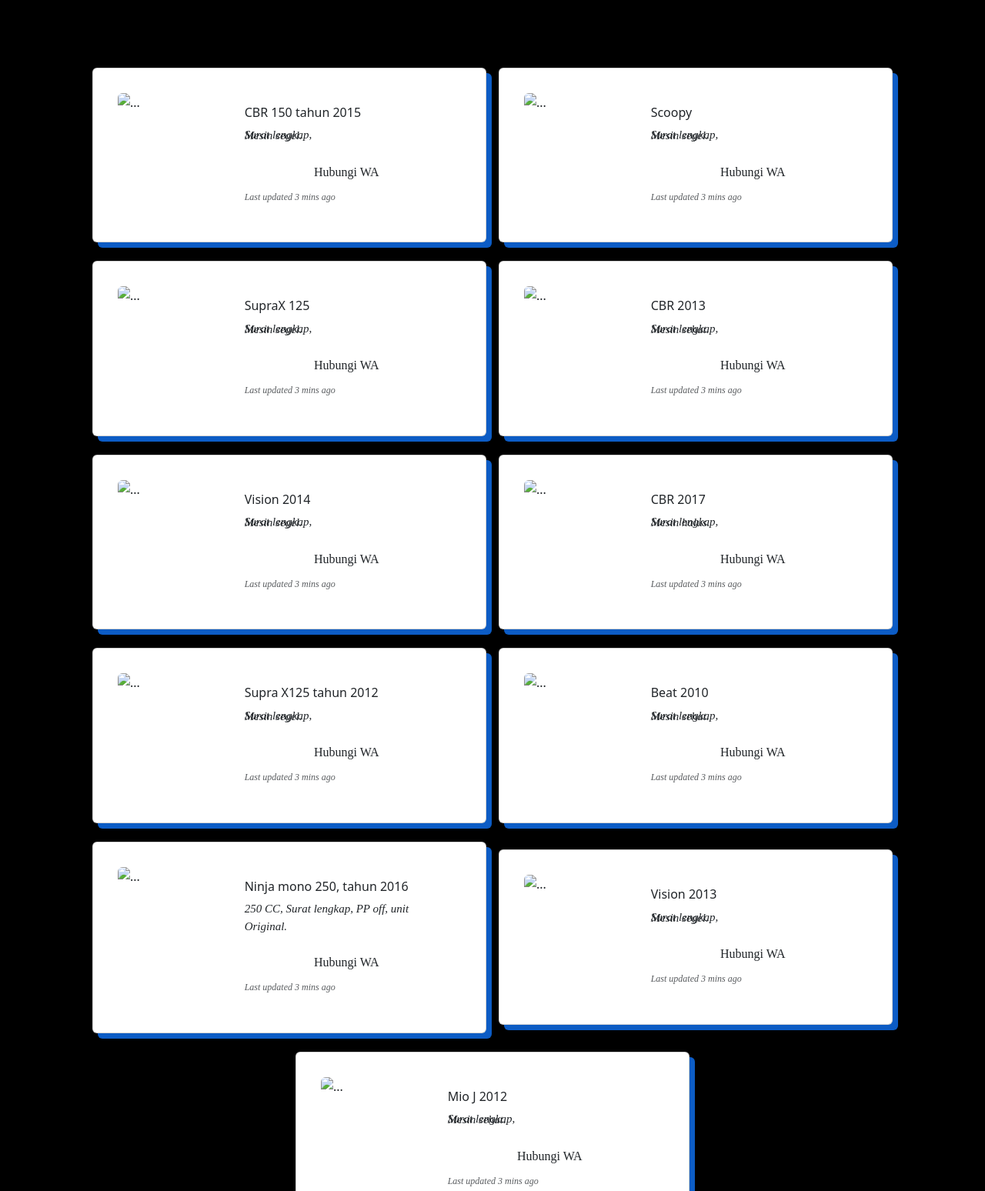
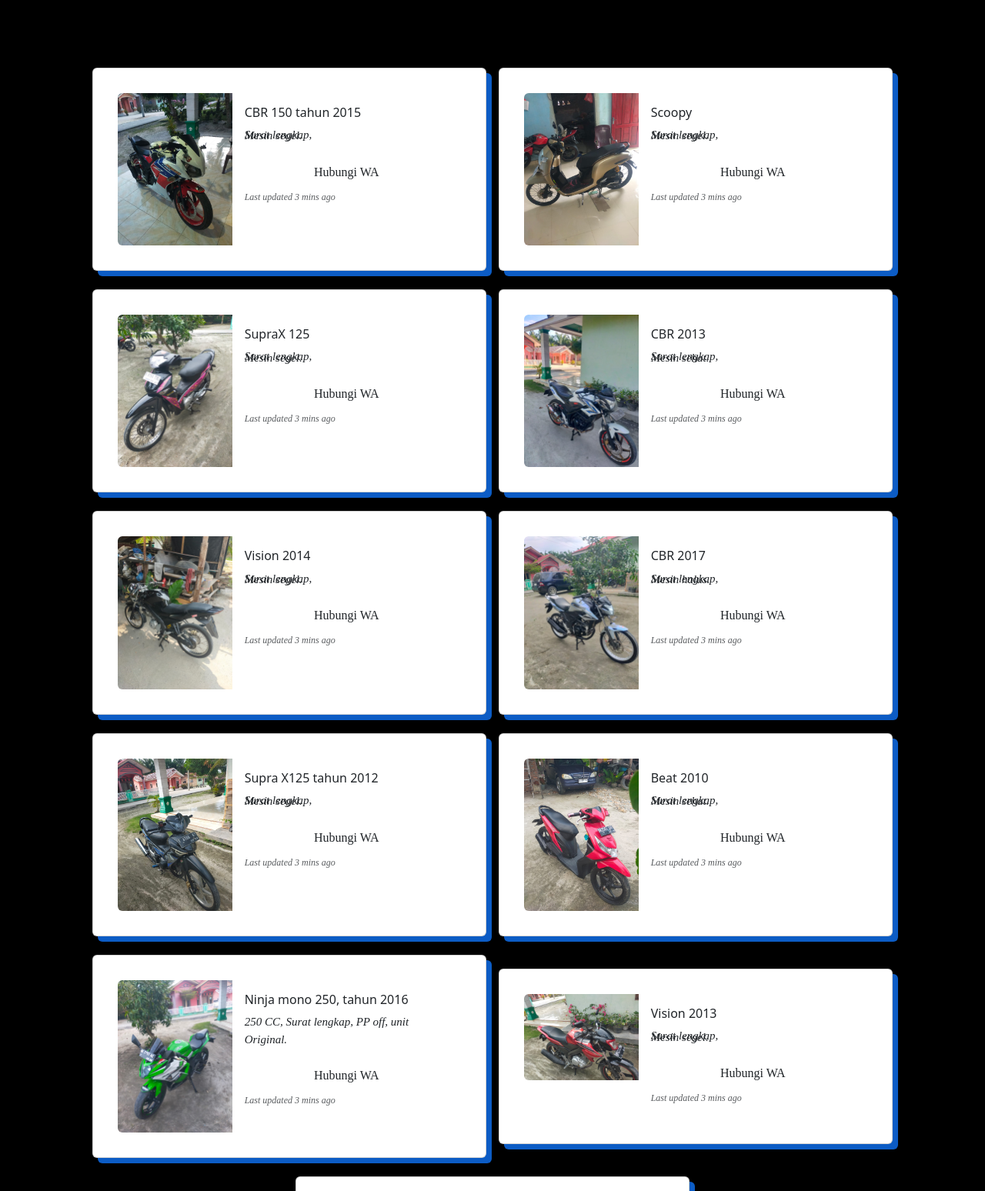
Before and after one commit to hayqalbanihakim212-crypto/my-template-web, a website: page webJualan.html in a window 1280 px wide. Shown: the part 620-2168 px from the top of the page at 77% size. Drawn offline with nearby package versions, Linux system fonts and the light colour scheme.

Commit message:
Update webJualan.html

```diff
--- a/webJualan.html
+++ b/webJualan.html
@@ -51,7 +51,7 @@
             <div class="card mb-3" style="max-width: 540px;">
                 <div class="row g-0">
                     <div class="col-md-4">
-                        <img src="gambarKereta/IMG-20251224-WA0054.jpg" class="img-fluid rounded-start" alt="...">
+                        <img src="IMG-20251224-WA0054.jpg" class="img-fluid rounded-start" alt="...">
                     </div>
                     <div class="col-md-8">
                         <div class="card-body">
@@ -70,7 +70,7 @@
             <div class="card mb-3" style="max-width: 540px;">
                 <div class="row g-0">
                     <div class="col-md-4">
-                        <img src="gambarKereta/IMG-20251224-WA0045.jpg" class="img-fluid rounded-start" alt="...">
+                        <img src="IMG-20251224-WA0045.jpg" class="img-fluid rounded-start" alt="...">
                     </div>
                     <div class="col-md-8">
                         <div class="card-body">
@@ -88,7 +88,7 @@
             <div class="card mb-3" style="max-width: 540px;">
                 <div class="row g-0">
                     <div class="col-md-4">
-                        <img src="gambarKereta/IMG-20251224-WA0057.jpg" class="img-fluid rounded-start" alt="...">
+                        <img src="IMG-20251224-WA0057.jpg" class="img-fluid rounded-start" alt="...">
                     </div>
                     <div class="col-md-8">
                         <div class="card-body">
@@ -106,7 +106,7 @@
             <div class="card mb-3" style="max-width: 540px;">
                 <div class="row g-0">
                     <div class="col-md-4">
-                        <img src="gambarKereta/IMG-20251224-WA0064.jpg" class="img-fluid rounded-start" alt="...">
+                        <img src="IMG-20251224-WA0064.jpg" class="img-fluid rounded-start" alt="...">
                     </div>
                     <div class="col-md-8">
                         <div class="card-body">
@@ -124,7 +124,7 @@
             <div class="card mb-3" style="max-width: 540px;">
                 <div class="row g-0">
                     <div class="col-md-4">
-                        <img src="gambarKereta/IMG-20251224-WA0066.jpg" class="img-fluid rounded-start" alt="...">
+                        <img src="IMG-20251224-WA0066.jpg" class="img-fluid rounded-start" alt="...">
                     </div>
                     <div class="col-md-8">
                         <div class="card-body">
@@ -143,7 +143,7 @@
             <div class="card mb-3" style="max-width: 540px;">
                 <div class="row g-0">
                     <div class="col-md-4">
-                        <img src="gambarKereta/IMG-20251224-WA0050.jpg" class="img-fluid rounded-start" alt="...">
+                        <img src="IMG-20251224-WA0050.jpg" class="img-fluid rounded-start" alt="...">
                     </div>
                     <div class="col-md-8">
                         <div class="card-body">
@@ -161,7 +161,7 @@
             <div class="card mb-3" style="max-width: 540px;">
                 <div class="row g-0">
                     <div class="col-md-4">
-                        <img src="gambarKereta/IMG-20251225-WA0009.jpg" class="img-fluid rounded-start" alt="...">
+                        <img src="IMG-20251225-WA0009.jpg" class="img-fluid rounded-start" alt="...">
                     </div>
                     <div class="col-md-8">
                         <div class="card-body">
@@ -180,7 +180,7 @@
             <div class="card mb-3" style="max-width: 540px;">
                 <div class="row g-0">
                     <div class="col-md-4">
-                        <img src="gambarKereta/IMG-20251224-WA0046.jpg" class="img-fluid rounded-start" alt="...">
+                        <img src="IMG-20251224-WA0046.jpg" class="img-fluid rounded-start" alt="...">
                     </div>
                     <div class="col-md-8">
                         <div class="card-body">
@@ -198,7 +198,7 @@
             <div class="card mb-3" style="max-width: 540px;">
                 <div class="row g-0">
                     <div class="col-md-4">
-                        <img src="gambarKereta/IMG-20251224-WA0051.jpg" class="img-fluid rounded-start" alt="...">
+                        <img src="IMG-20251224-WA0051.jpg" class="img-fluid rounded-start" alt="...">
                     </div>
                     <div class="col-md-8">
                         <div class="card-body">
@@ -216,7 +216,7 @@
             <div class="card mb-3" style="max-width: 540px;">
                 <div class="row g-0">
                     <div class="col-md-4">
-                        <img src="gambarKereta/IMG-20251224-WA0059.jpg" class="img-fluid rounded-start" alt="...">
+                        <img src="IMG-20251224-WA0059.jpg" class="img-fluid rounded-start" alt="...">
                     </div>
                     <div class="col-md-8">
                         <div class="card-body">
@@ -235,7 +235,7 @@
             <div class="card mb-3" style="max-width: 540px;">
                 <div class="row g-0">
                     <div class="col-md-4">
-                        <img src="gambarKereta/IMG-20251224-WA0061.jpg" class="img-fluid rounded-start" alt="...">
+                        <img src="IMG-20251224-WA0061.jpg" class="img-fluid rounded-start" alt="...">
                     </div>
                     <div class="col-md-8">
                         <div class="card-body">
@@ -277,4 +277,5 @@
     <script src="https://cdn.jsdelivr.net/npm/@tailwindcss/browser@4"></script>
 </body>
 
+
 </html>
```
